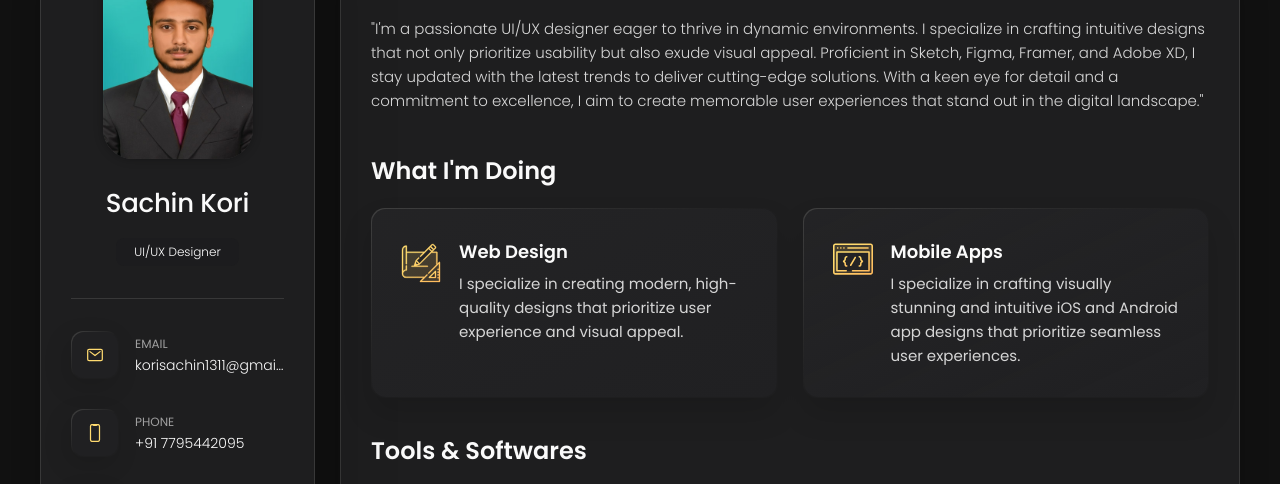
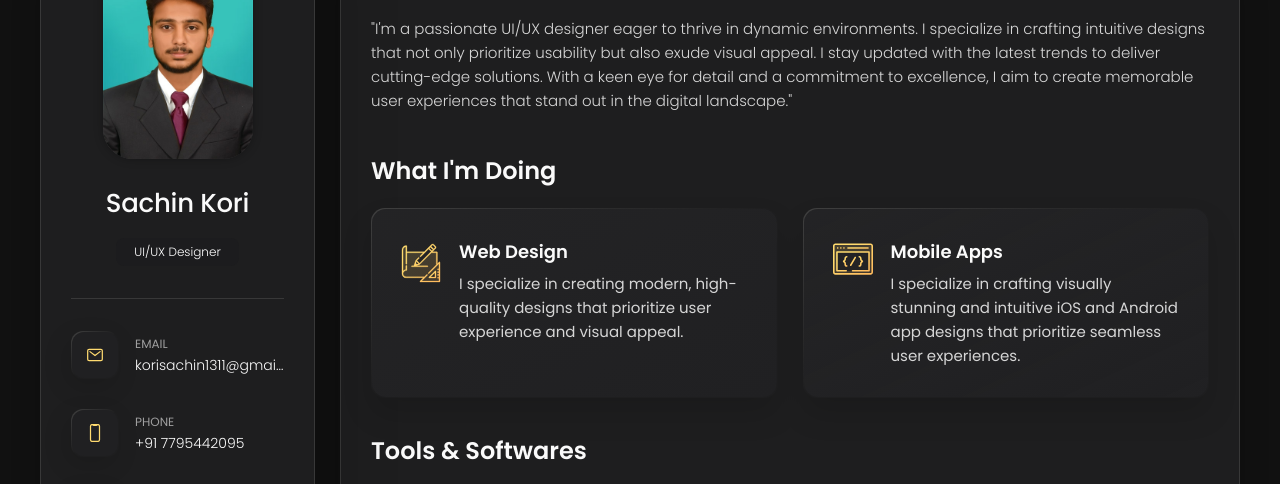
Before and after one commit to SachinKori1311/SachinKori1311.github.io, a plain HTML site: page index.html in a window 1280 px wide. Shown: the part 162-646 px from the top of the page. Drawn offline with nearby package versions, Linux system fonts and the light colour scheme.

Commit message:
Update index.html

```diff
--- a/index.html
+++ b/index.html
@@ -208,7 +208,7 @@
           <p>
             "I'm a passionate UI/UX designer eager to thrive in dynamic environments.
              I specialize in crafting intuitive designs that not only prioritize usability
-             but also exude visual appeal. Proficient in Sketch, Figma, Framer, and Adobe XD,
+             but also exude visual appeal.
              I stay updated with the latest trends to deliver cutting-edge solutions. With a
              keen eye for detail and a commitment to excellence, I aim to create memorable user
              experiences that stand out in the digital landscape."
```
